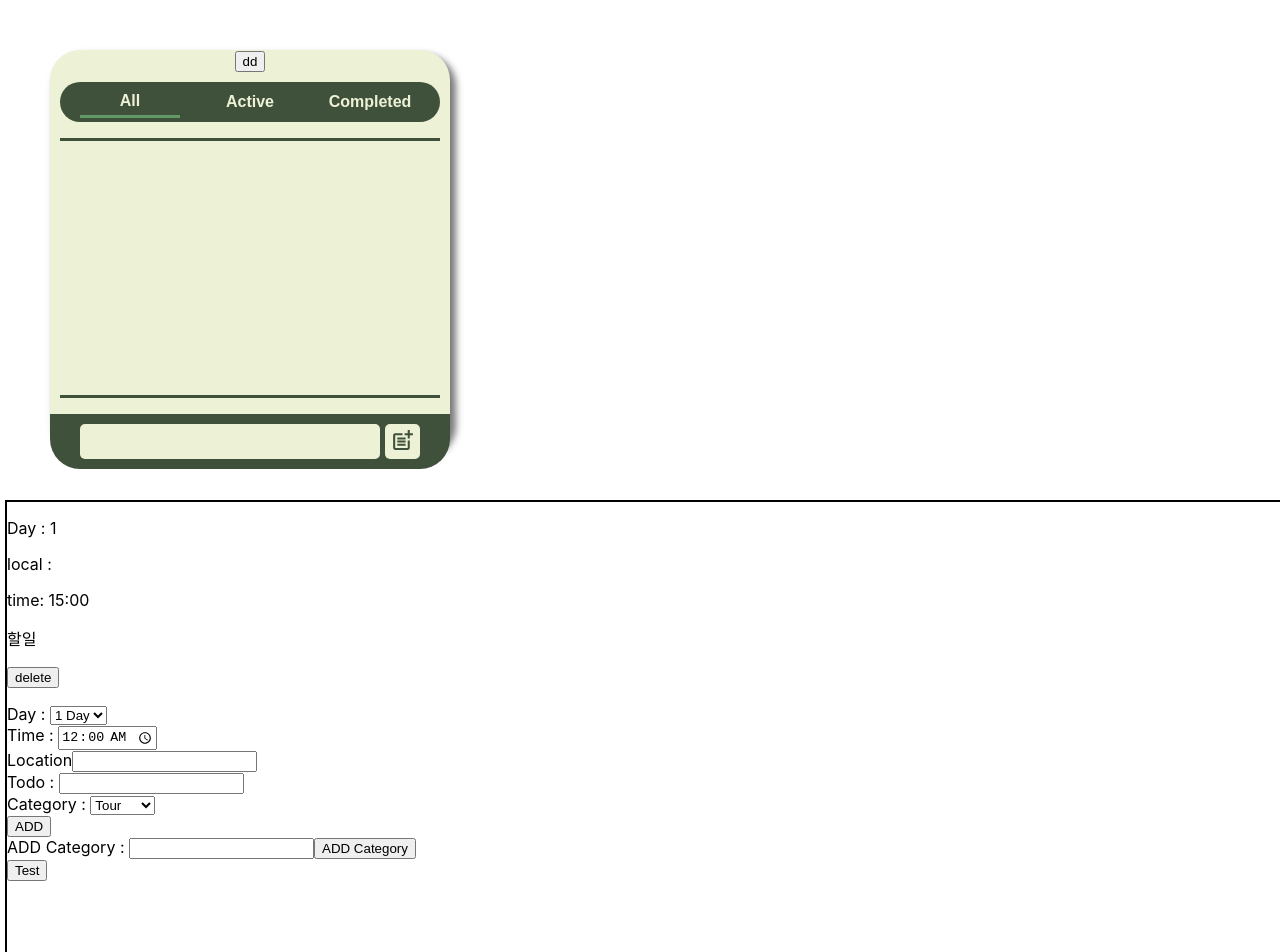
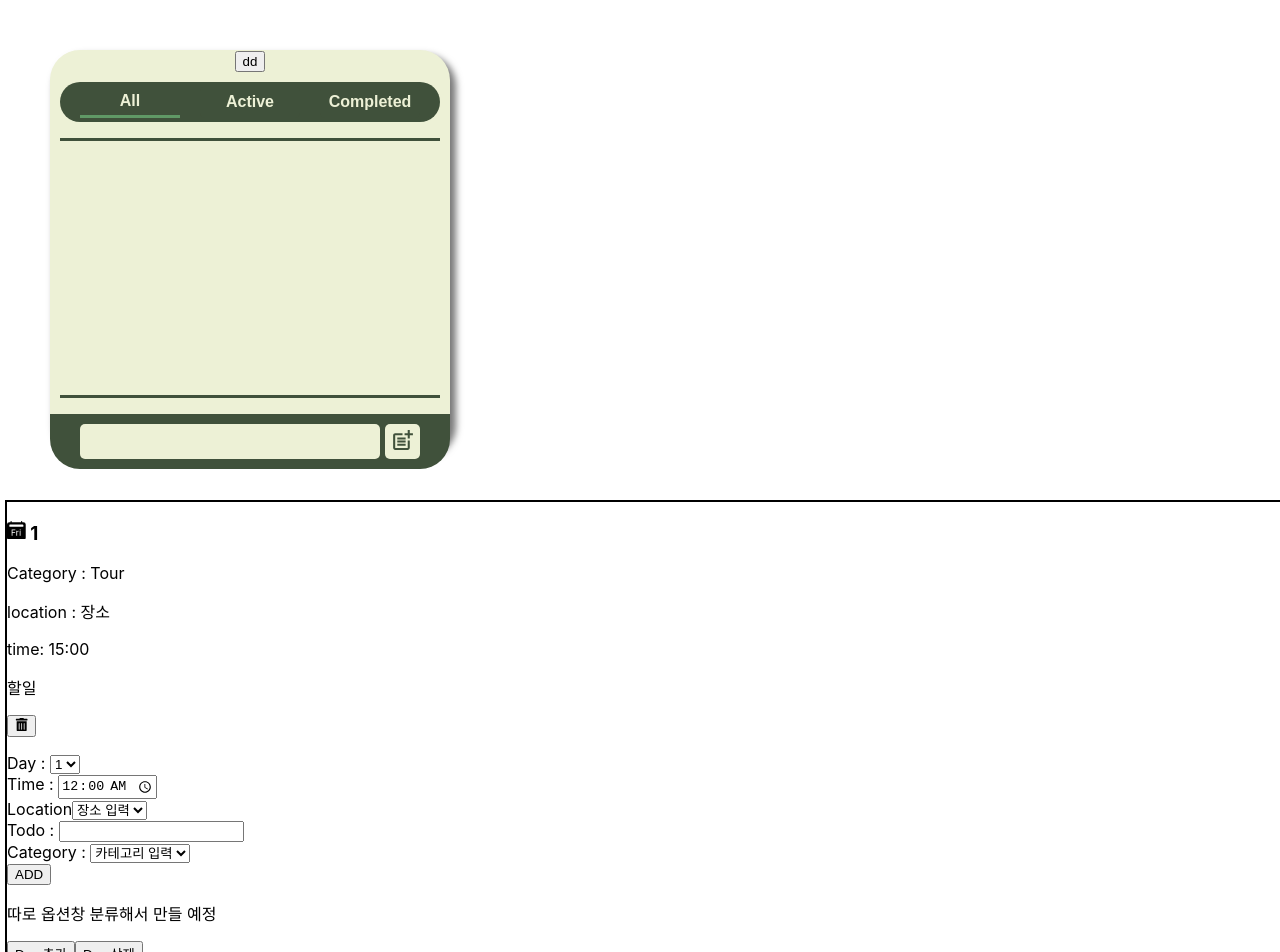
Before and after one commit to Jae0o/React_components, a React (Create React App) app in the folder todo-project/: page / in a window 1280 px wide. Shown: the top 952 px of the page. Built offline with nearby package versions, Linux system fonts and the light colour scheme.

Commit message:
Trip Project // Add day filter

```diff
--- a/todo-project/src/components/AppTrip/AppDayList/AppDayList.jsx
+++ b/todo-project/src/components/AppTrip/AppDayList/AppDayList.jsx
@@ -1,30 +1,56 @@
 import React, { useState } from 'react'
-import ContentList from './List/ContentList';
+import DayBoxList from './List/DayBoxList';
 import AddListButton from './List/AddListButton';
+import { v1 as uuidV1 } from 'uuid';
 
 
 const TripList = [{
     id: 2,
-    Day: 1,
+    Day: "1",
     Todo: "할일",
     Time: "15:00",
     Location: "장소",
-    Category: "tour"
+    Category: "Tour"
 }];
 
+const DefaultDaylist = [
+    {
+        id: 1,
+        Day: "1"
+    }
+]
+
 export default function AppDayList() {
+    // ------------------------------------ Day
+
+    const [DayList, setDayList] = useState(DefaultDaylist);
+
+    const UpdateDayFunction = (SaveDay) => {
+        if (!DayList.some((e) => e.Day === SaveDay)) {
+            setDayList([...DayList, { id: uuidV1(), Day: SaveDay }])
+        } else {
+            alert("리스트에 동일한 Category가 존재합니다.");
+        }
+    };
+
+    // ------------------------------------ List
 
     const [List, setList] = useState(TripList);
 
-    const UpDateList = (e) => {
-        console.log(e);
-        setList();
+    const AddList = (e) => { setList([...List, e]); }
+
+    const DeleteList = (e) => {
+        const Filter = List.filter((list) => list.id !== e);
+        setList([...Filter]);
     }
+
+
+    // ------------------------------------- Return
 
     return (
         <article>
-            <ContentList list={List} />
-            <AddListButton UpdateList={UpDateList} />
+            <DayBoxList list={List} UploadDelete={DeleteList} DayList={DayList} />
+            <AddListButton UpdateList={AddList} PushDay={UpdateDayFunction} DayList={DayList} />
         </article>
     )
 }
--- a/todo-project/src/components/AppTrip/AppDayList/List/AddCatogoryList.jsx
+++ /dev/null
@@ -1,29 +0,0 @@
-import React, { useState } from 'react';
-
-export default function AddCatogoryList({ UpdateFunction, List }) {
-    const [SaveData, setSaveData] = useState("");
-
-    const ADDFunction = (e) => {
-        setSaveData(e)
-    };
-
-    const OnCategorySubmit = (e) => {
-        e.preventDefault();
-        if (SaveData.trim().length === 0) { return alert("ADD Category 를 입력해주세요.") };
-        UpdateFunction(SaveData);
-        setSaveData("")
-    }
-
-
-
-    return (
-        <div>
-            <form onSubmit={OnCategorySubmit}>
-                <label> ADD Category : </label>
-                <input type="text" onChange={(e) => ADDFunction(e.target.value)} value={SaveData} />
-                <button > ADD Category</button>
-            </form>
-            <button onClick={() => console.log(List)}>Test</button>
-        </div>
-    )
-}
--- /dev/null
+++ b/todo-project/src/components/AppTrip/AppDayList/List/AddDorpDownList.jsx
@@ -0,0 +1,23 @@
+import React from 'react';
+
+export default function AddDropDownList({ UploadFunction, name }) {
+
+    const OnAdd = (e) => {
+        if (e.trim().length === 0) { return alert("ADD Category 를 입력해주세요.") };
+        UploadFunction(e);
+    }
+
+
+
+    return (
+        <div>
+            <button onClick={() => {
+                const ADDdata = prompt(`리스트에 추가할 ${name} 을(를) 입력하세요.`);
+                OnAdd(ADDdata);
+            }}>{name} 추가</button>
+
+            <button>{name} 삭제</button>
+        </div>
+
+    )
+}
--- a/todo-project/src/components/AppTrip/AppDayList/List/AddListButton.jsx
+++ b/todo-project/src/components/AppTrip/AppDayList/List/AddListButton.jsx
@@ -1,18 +1,24 @@
 import React, { useState } from 'react'
 import { v1 as uuidV1 } from 'uuid';
-import AddCatogoryList from './AddCatogoryList';
+import AddDopDownList from './AddDorpDownList';
 
 
 
-export default function AddListButton({ UpdateList }) {
+export default function AddListButton({ UpdateList, PushDay, DayList }) {
 
     // ---------------------------------------- State
     const [Todo, setTodo] = useState('');
+
     const [Location, setLocation] = useState('');
+    const [LocationList, setLocationList] = useState(DefaultLocationList);
+
+    const [Time, setTime] = useState('00:00');
+
     const [Day, setDay] = useState('1');
-    const [Time, setTime] = useState('00:00');
+
     const [Category, setCategory] = useState('Tour');
     const [CategoryList, setCategoryList] = useState(DefaultCategoryList);
+
     // ---------------------------------------- Update Function
     const UpdateTodo = (e) => {
         setTodo(e);
@@ -28,7 +34,6 @@ export default function AddListButton({ UpdateList }) {
     }
     const UpdateCategory = (e) => {
         setCategory(e);
-        console.log(Category)
     }
 
     // ---------------------------------------- ADD UpdateList Props Function
@@ -38,25 +43,37 @@ export default function AddListButton({ UpdateList }) {
         if (Todo.trim().length === 0) {
             return alert(" Todo 에 할일을 적으세요");
         }
-        console.log(
+        UpdateList(
             {
                 id: uuidV1(),
                 Day: Day,
                 Todo: Todo.trim(),
                 Time: Time,
                 Location: Location,
-                Category: "Home"
+                Category: Category
             }
         )
     }
+    // ---------------------------------------- Add Day Function
 
-    // ---------------------------------------- AddCategory Function
+
+    // ---------------------------------------- Add Location Function
+
+    const UpdateLocationFunction = (SaveData) => {
+        if (!LocationList.some((e) => e.Location === SaveData.trim())) {
+            setLocationList([...LocationList, { id: uuidV1(), Location: SaveData }])
+        } else {
+            alert("리스트에 동일한 Location이 존재합니다")
+        }
+    };
+
+    // ---------------------------------------- Add Category Function
 
     const UpdateCategoryFcuntion = (SaveData) => {
         if (!CategoryList.some((e) => e.category === SaveData.trim())) {
             setCategoryList([...CategoryList, { id: uuidV1(), category: SaveData.trim() }])
         } else {
-            alert("동일한 Category가 존재합니다.");
+            alert("리스트에 동일한 Category가 존재합니다.");
         }
     };
 
@@ -69,21 +86,27 @@ export default function AddListButton({ UpdateList }) {
                 <div>
                     <label htmlFor='DayInput'>Day : </label>
                     <select id="DayInput" onChange={(e) => UpdateDay(e.target.value)}>
-                        <option value="1"> 1 Day</option>
-                        <option value="2"> 2 Day</option>
-                        <option value="3"> 3 Day</option>
-                        <option value="4"> 4 Day</option>
+                        {DayList.map((Day) => (
+                            <option key={Day.id} value={Day.Day}>
+                                {Day.Day}</option>
+                        ))}
                     </select>
                 </div>
                 {/* 이름 예정 style.TimeInput */}
                 <div>
-                    <label>Time : </label>
-                    <input type='time' value={Time} onChange={(e) => UpdateTime(e.target.value)} />
+                    <label htmlFor='TimeInput'>Time : </label>
+                    <input type='time' id="TimeInput" value={Time} onChange={(e) => UpdateTime(e.target.value)} />
                 </div>
 
                 <div>
                     <label htmlFor="LocationInput">Location</label>
-                    <input id="LocationInput" type='text' onChange={(e) => UpdateLocation(e.target.value)} />
+                    <select id="LocationInput" onChange={(e) => UpdateLocation(e.target.value)}>
+                        {LocationList.map((location) => (
+                            <option key={location.id} value={location.Location}>
+                                {location.Location}
+                            </option>
+                        ))}
+                    </select>
                 </div>
 
                 <div>
@@ -104,7 +127,15 @@ export default function AddListButton({ UpdateList }) {
                 <button> ADD </button>
             </form>
 
-            <AddCatogoryList UpdateFunction={(e) => UpdateCategoryFcuntion(e)} List={CategoryList} />
+            <div>
+                <p> 따로 옵션창 분류해서 만들 예정</p>
+                {/* Day */}
+                <AddDopDownList UploadFunction={(e) => PushDay(e)} name={"Day"} />
+                {/* Category */}
+                <AddDopDownList UploadFunction={(e) => UpdateCategoryFcuntion(e)} name={"Category"} />
+                {/* Location */}
+                <AddDopDownList UploadFunction={UpdateLocationFunction} name={"Location"} />
+            </div>
         </div>
 
     )
@@ -114,14 +145,13 @@ export default function AddListButton({ UpdateList }) {
 const DefaultCategoryList = [
     {
         id: 1,
-        category: "Tour"
-    },
-    {
-        id: 2,
-        category: "Activity"
-    },
-    {
-        id: 3,
-        category: "Home"
+        category: "카테고리 입력"
     }
 ];
+
+const DefaultLocationList = [
+    {
+        id: 1,
+        Location: "장소 입력"
+    }
+]
--- a/todo-project/src/components/AppTrip/AppDayList/List/ContentList.jsx
+++ /dev/null
@@ -1,23 +0,0 @@
-import React from 'react'
-
-export default function ContentList({ list }) {
-
-    const TestFunction = () => {
-        console.log(list);
-    };
-    return (
-        <ul>
-            {list.map((value) => (
-                <li key={value.id}>
-
-                    <p>Day : {value.Day}</p>
-                    <p>local : {value.Local}</p>
-                    <p>time: {value.Time}</p>
-                    <p>{value.Todo}</p>
-
-                    <button onClick={TestFunction}> delete</button>
-                </li>
-            ))}
-        </ul>
-    )
-};
--- /dev/null
+++ b/todo-project/src/components/AppTrip/AppDayList/List/DayBoxList.jsx
@@ -0,0 +1,30 @@
+import React from 'react'
+import { FaTrashAlt } from 'react-icons/fa'
+import { BsFillCalendar2DayFill } from 'react-icons/bs'
+
+export default function DayBoxList({ list, UploadDelete, DayList }) {
+
+
+
+
+    return (
+        <div>
+            {DayList.map((daylist) => {
+                const filter = list.filter((e) => e.Day === daylist.Day)
+                return (
+                    <ul>
+                        <h1><BsFillCalendar2DayFill /> {daylist.Day} </h1>
+                        {filter.map((value) => (
+                            <li>
+                                <p>Category : {value.Category}</p>
+                                <p>location : {value.Location}</p>
+                                <p>time: {value.Time}</p>
+                                <p>{value.Todo}</p>
+                                <button onClick={() => UploadDelete(value.id)}><FaTrashAlt /></button>
+                            </li>
+                        ))}
+                    </ul>)
+            })}
+        </div>
+    )
+};
```
